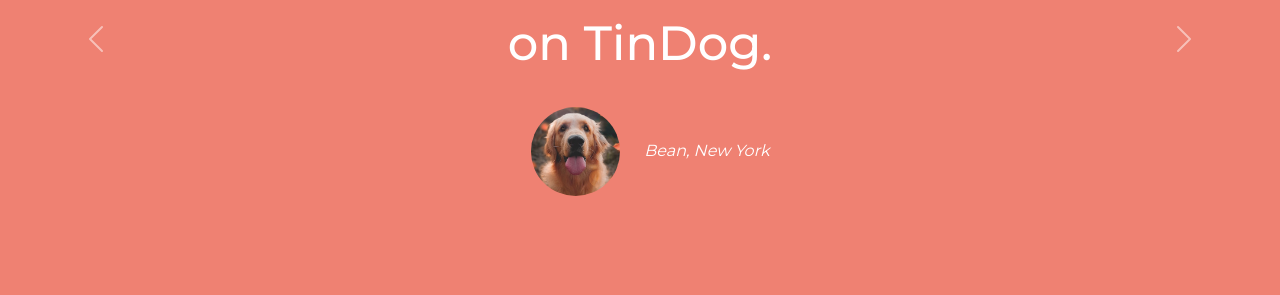
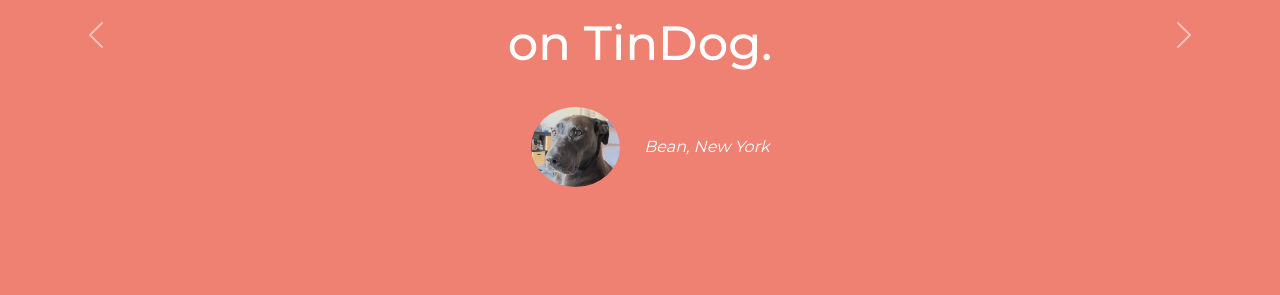
Before and after one commit to tomweinandy/tindog, a plain HTML site: page index.html in a window 1280 px wide. Shown: the part 1339-1634 px from the top of the page. Drawn offline with nearby package versions, Linux system fonts and the light colour scheme.

Commit message:
Changed pictures #2

```diff
--- a/index.html
+++ b/index.html
@@ -99,14 +99,12 @@
       <div class="carousel-inner">
         <div class="carousel-item active">
           <h2>I no longer have to sniff other dogs for love. I've found the hottest Corgi on TinDog.</h2>
-<!--          <img class="testimonial-image" src="/images/bean.jpeg" alt="good-girl">-->
-          <img class="testimonial-image" src="images/dog-img.jpg" alt="good-boy">
+          <img class="testimonial-image" src="/images/bean.jpeg" alt="good-girl">
           <em>Bean, New York</em>
         </div>
         <div class="carousel-item">
           <h2 class="testimonial-text">My Alaskan Malamute used to be so lonely, but with TinDog's help, they've found the love of their life. I think.</h2>
-<!--          <img class="testimonial-image" src="/images/lady-img.jpg" alt="lady-profile">-->
-          <img class="testimonial-image" src="images/dog-img.jpg" alt="good-boy">
+          <img class="testimonial-image" src="/images/lady-img.jpg" alt="lady-profile">
           <em>Beverly, Illinois</em>
         </div>
         <div class="carousel-item">
```
